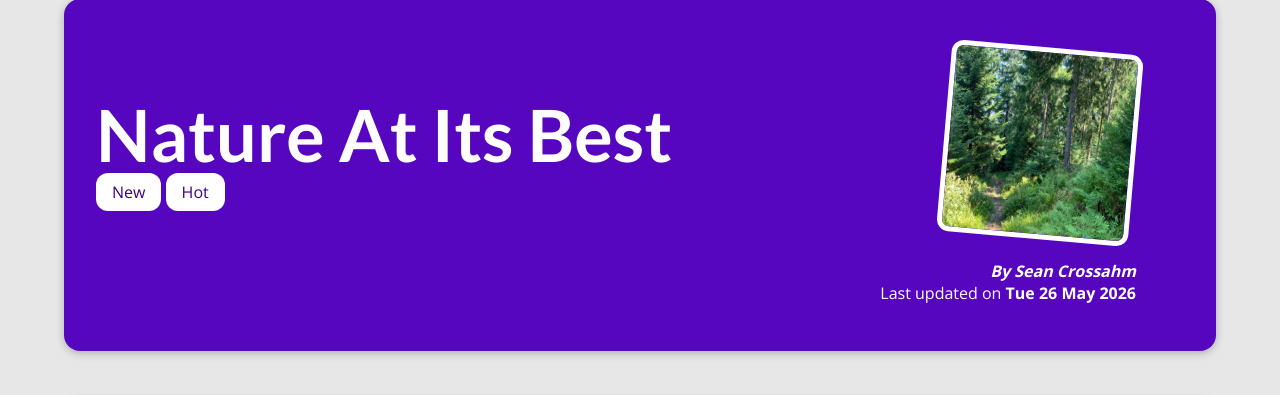
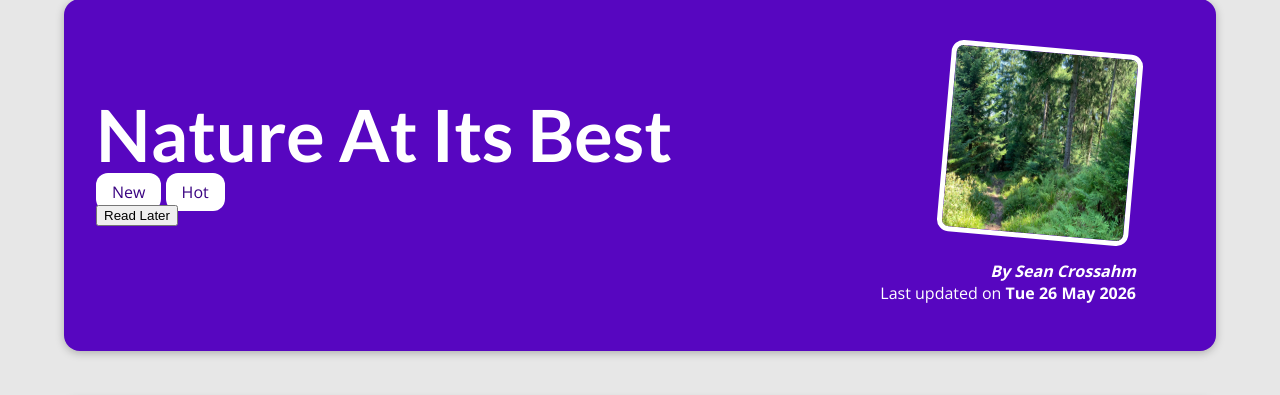
Before and after one commit to MBANS8A1/Misc_Blogs_Site, a Django app: a page that uses blogs_site/blog/templates/blog/post-detail.html in a window 1280 px wide. Shown: the part 129-524 px from the top of the page. Run offline with Django 5.2, Linux system fonts and the light colour scheme; data comes from the database, SQL or seed files in the repository.

Commit message:
I added a div container with a button inside below where the tags for a post are displayed. This "Read Later" button will be used to bookmark posts so that the visitor of my site can read Posts later on and see the saved Posts on a new page.

```diff
--- a/blogs_site/blog/models.py
+++ b/blogs_site/blog/models.py
@@ -33,6 +33,10 @@ class Post(models.Model):
     author = models.ForeignKey(Author,on_delete=models.SET_NULL, null=True,related_name="posts")
     tags = models.ManyToManyField(Tag)
 
+    def __str__(self):
+        return self.title
+
+
 
 class Comment(models.Model):
     user_name = models.CharField(max_length=120)
--- a/blogs_site/blog/templates/blog/post-detail.html
+++ b/blogs_site/blog/templates/blog/post-detail.html
@@ -23,6 +23,9 @@
       {% for tag in post_tags %}
          <span class="tag">{{ tag.caption }}</span>
       {% endfor %}
+    </div>
+    <div id="read-later">
+      <button>Read Later</button>
     </div>
     <article>
         <img src ="{{post.image.url}}" alt = "{{post.title}}"/>
```
